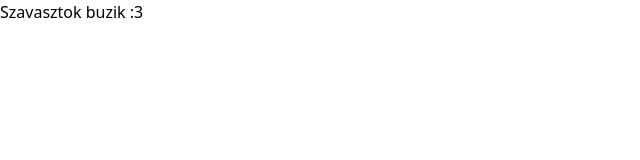
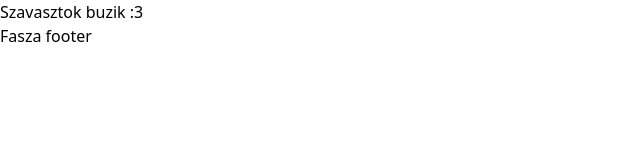
Before and after one commit to PDominikHU/CompanyLandingPage, a SvelteKit app: page / in a window 1280 px wide. Shown: the top 160 px of the page, without its empty margins (0-640 px from the left). Built offline with nearby package versions, Linux system fonts and the light colour scheme.

Commit message:
Add text to main page

```diff
--- a/src/routes/+page.svelte
+++ b/src/routes/+page.svelte
@@ -1 +1,2 @@
 <h1>Szavasztok buzik :3</h1>
+<p>Fasza footer</p>
```
